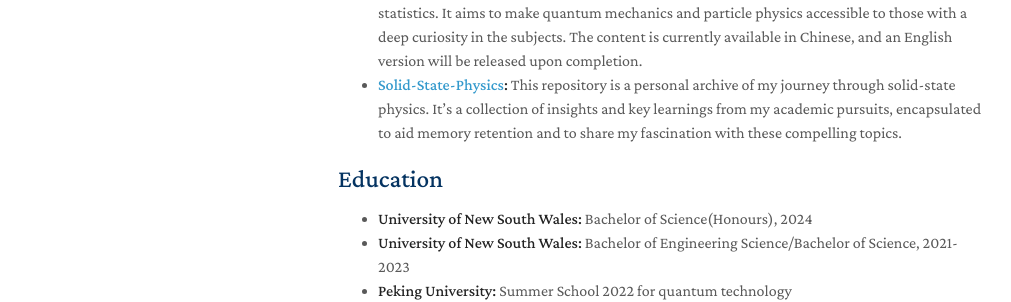
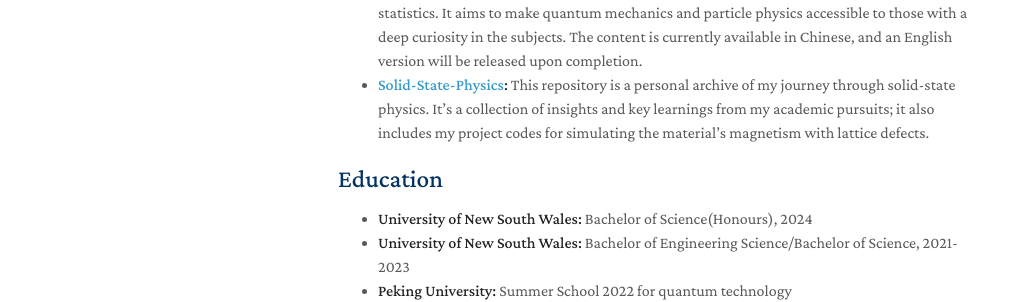
Before and after one commit to xiangjun-tan/xiangjun-tan.github.io, a Jekyll site: the page built from index.md, in a window 1280 px wide and 900 px high, scrolled down 1116 px. Shown: the part 459-761 px from the top of the window, without its empty margins (132-1143 px from the left). Built offline with Jekyll 4.4.1, drawn with Linux system fonts in a browser that asks for light colours; nearby versions of some CDN libraries; a style sheet for code colours, icons or effects is not loaded; our own code applies the rules of GitHub Pages for plain Markdown files.

Commit message:
Update index.md

```diff
--- a/index.md
+++ b/index.md
@@ -27,7 +27,7 @@ My name is Xiangjun Tan, and I am a 5th-year Honours student at the [School of P
 ## Github Repo
 
 - **[Introduction to Quantum Physics and Particle Physics](https://github.com/xiangjun-tan/Introduction-to-Quantum-Physics-and-Particle-Physics):** This book is crafted for enthusiasts from non-physics backgrounds with a foundational understanding of linear algebra and statistics. It aims to make quantum mechanics and particle physics accessible to those with a deep curiosity in the subjects. The content is currently available in Chinese, and an English version will be released upon completion.
-- **[Solid-State-Physics](https://github.com/xiangjun-tan/Solid-State-Physics):** This repository is a personal archive of my journey through solid-state physics. It's a collection of insights and key learnings from my academic pursuits, encapsulated to aid memory retention and to share my fascination with these compelling topics.
+- **[Solid-State-Physics](https://github.com/xiangjun-tan/Solid-State-Physics):** This repository is a personal archive of my journey through solid-state physics. It's a collection of insights and key learnings from my academic pursuits; it also includes my project codes for simulating the material's magnetism with lattice defects.
 
 ## Education
 - **University of New South Wales:** Bachelor of Science(Honours), 2024
```
